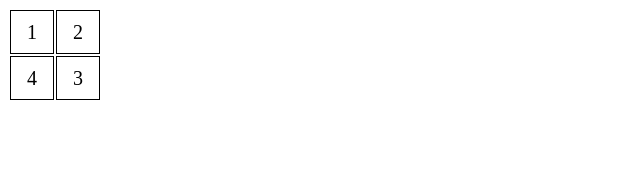
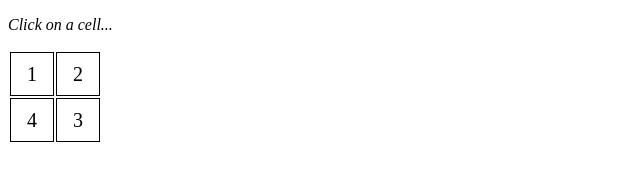
Before and after one commit to Sergii-Aleksandrov/find-the-number, a plain HTML site: page index.html in a window 1280 px wide. Shown: the whole page, without its empty margins (0-640 px from the left). Drawn offline with Linux system fonts and the light colour scheme.

Commit message:
Update index.html

```diff
--- a/index.html
+++ b/index.html
@@ -8,6 +8,7 @@
 
 
 	<body>
+		<p><i>Click on a cell...</i></p>
 		<table id="table"></table>
 
 
```
